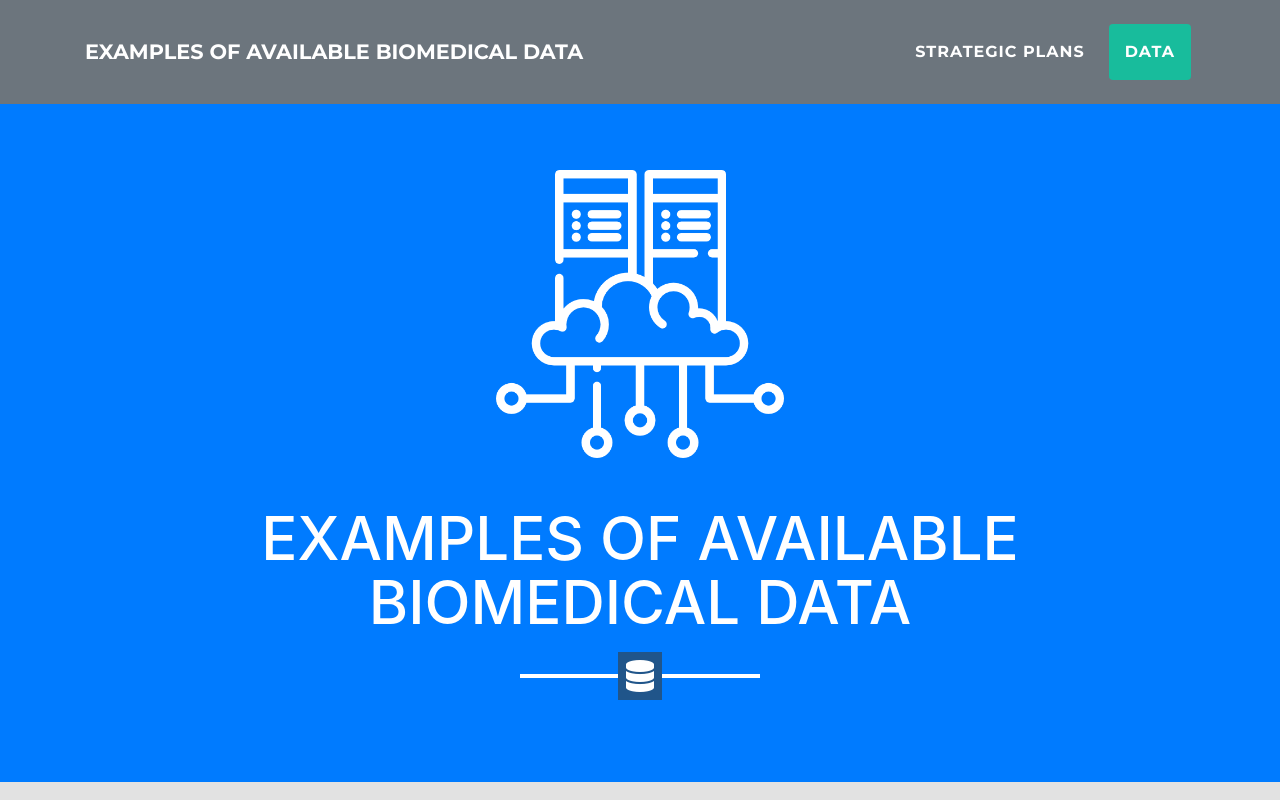
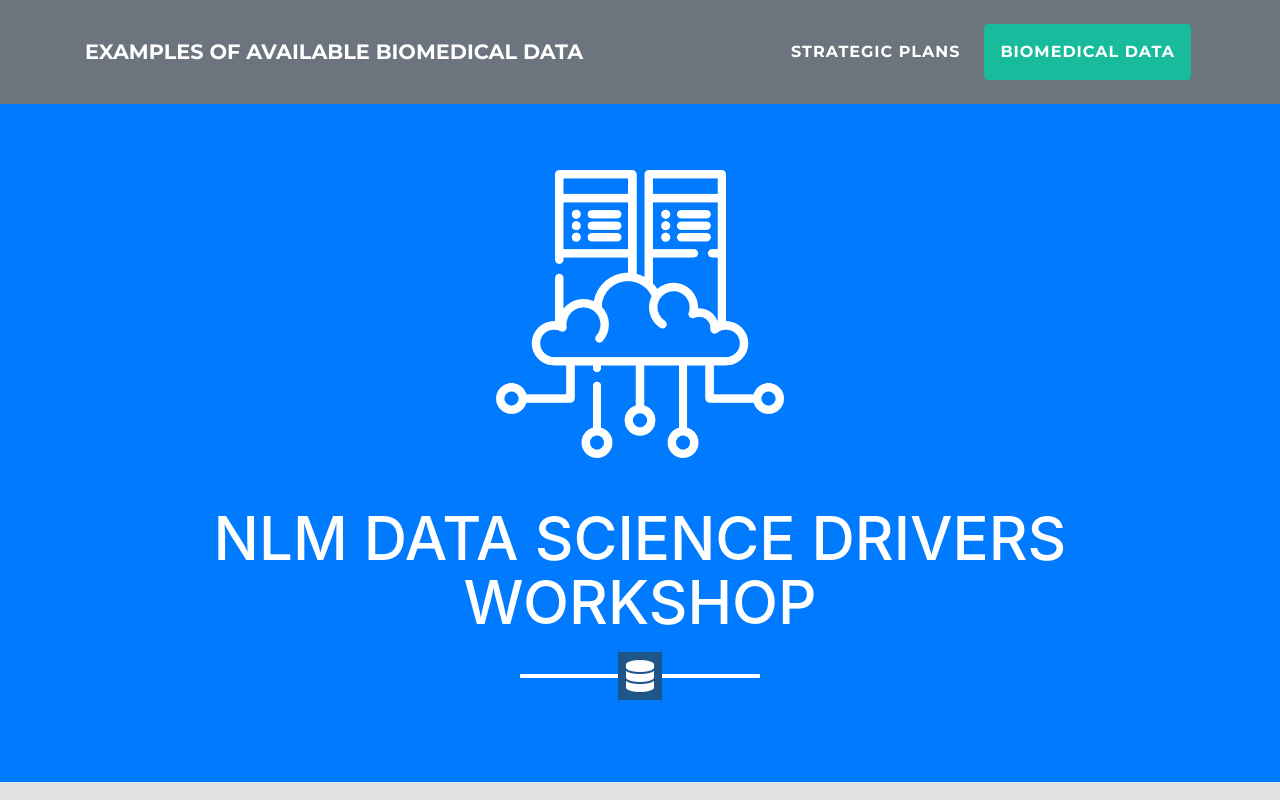
Before and after one commit to biomed-data-examples/biomed-data-examples.github.io, a website with bundled scripts: page index.html in a window 1280 px wide. Shown: the top 800 px of the page. Built offline with nearby package versions, Linux system fonts and the light colour scheme.

Commit message:
updated structure

```diff
--- a/index.html
+++ b/index.html
@@ -8,7 +8,7 @@
     <meta name="description" content="">
     <meta name="author" content="">
 
-    <title>Examples of Available Biomedical Data</title>
+    <title>NLM Data Science Drivers Workshop</title>
 
     <!-- Bootstrap core CSS -->
     <link href="vendor/bootstrap/css/bootstrap.css" rel="stylesheet">
@@ -17,6 +17,8 @@
     <link href="vendor/fontawesome-free/css/all.min.css" rel="stylesheet" type="text/css">
     <link href="https://fonts.googleapis.com/css?family=Montserrat:400,700" rel="stylesheet" type="text/css">
     <link href="https://fonts.googleapis.com/css?family=Lato:400,700,400italic,700italic" rel="stylesheet" type="text/css">
+    <link rel="shortcut icon" type="image/png" href="/img/database.png"/>
+    <link rel="shortcut icon" type="image/png" href="https://biomed-data-examples.github.io/img/gear.png"/>
 
     <!-- Plugin CSS -->
     <link href="vendor/magnific-popup/magnific-popup.css" rel="stylesheet" type="text/css">
@@ -42,7 +44,7 @@
               <a class="nav-link py-3 px-0 px-lg-3 rounded js-scroll-trigger" href="#strategic-plans">Strategic Plans</a>
             </li>
             <li class="nav-item mx-0 mx-lg-1">
-              <a class="nav-link py-3 px-0 px-lg-3 rounded js-scroll-trigger" href="#portfolio">Data</a>
+              <a class="nav-link py-3 px-0 px-lg-3 rounded js-scroll-trigger" href="#portfolio">Biomedical Data</a>
             </li>
           </ul>
         </div>
@@ -53,7 +55,7 @@
     <header class="masthead bg-primary text-white text-center">
       <div class="container">
         <img class="img-fluid mb-5 d-block mx-auto" src="img/data.png" style="width:18em;" alt="">
-        <h1 class="text-uppercase mb-0">Examples of Available Biomedical Data</h1>
+        <h1 class="text-uppercase mb-0">NLM Data Science Drivers Workshop</h1>
         <hr class="star-light">
         <h2 class="font-weight-light mb-0"></h2>
       </div>
@@ -71,7 +73,7 @@
     <!-- Portfolio Grid Section -->
     <section class="portfolio mb-0" id="portfolio">
       <div class="container">
-        <h2 class="text-center text-uppercase mb-0">Data</h2>
+        <h2 class="text-center text-uppercase mb-0">Examples of Available Biomedical Data</h2>
         <hr class="star-dark mb-5">
         <a href="https://data-archive.nimh.nih.gov/abcd" target="_blank">
             <h4>Adolescent Brain Cognitive Development (ABCD) Data Repository</h4>
```
Also changed, not shown: img/database.png (added), 1 other file.
